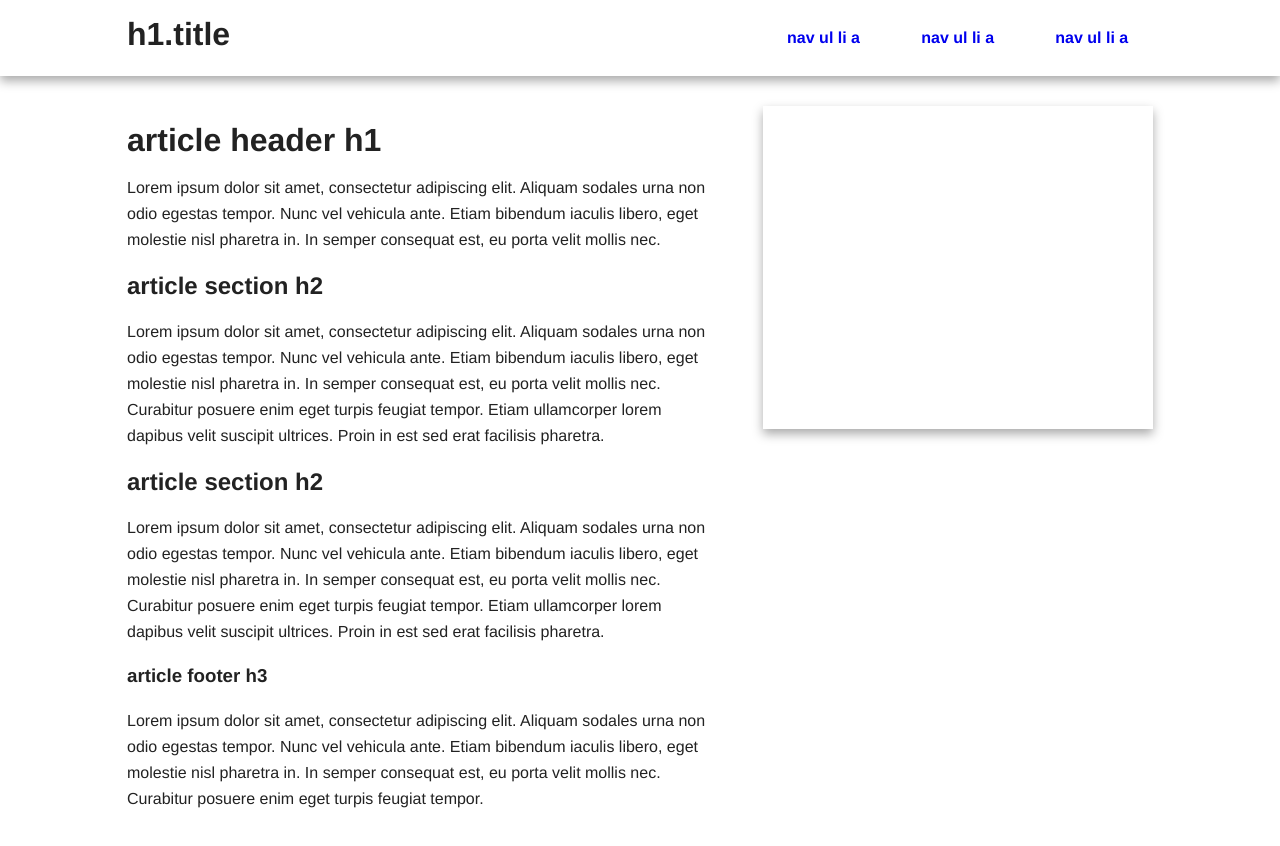
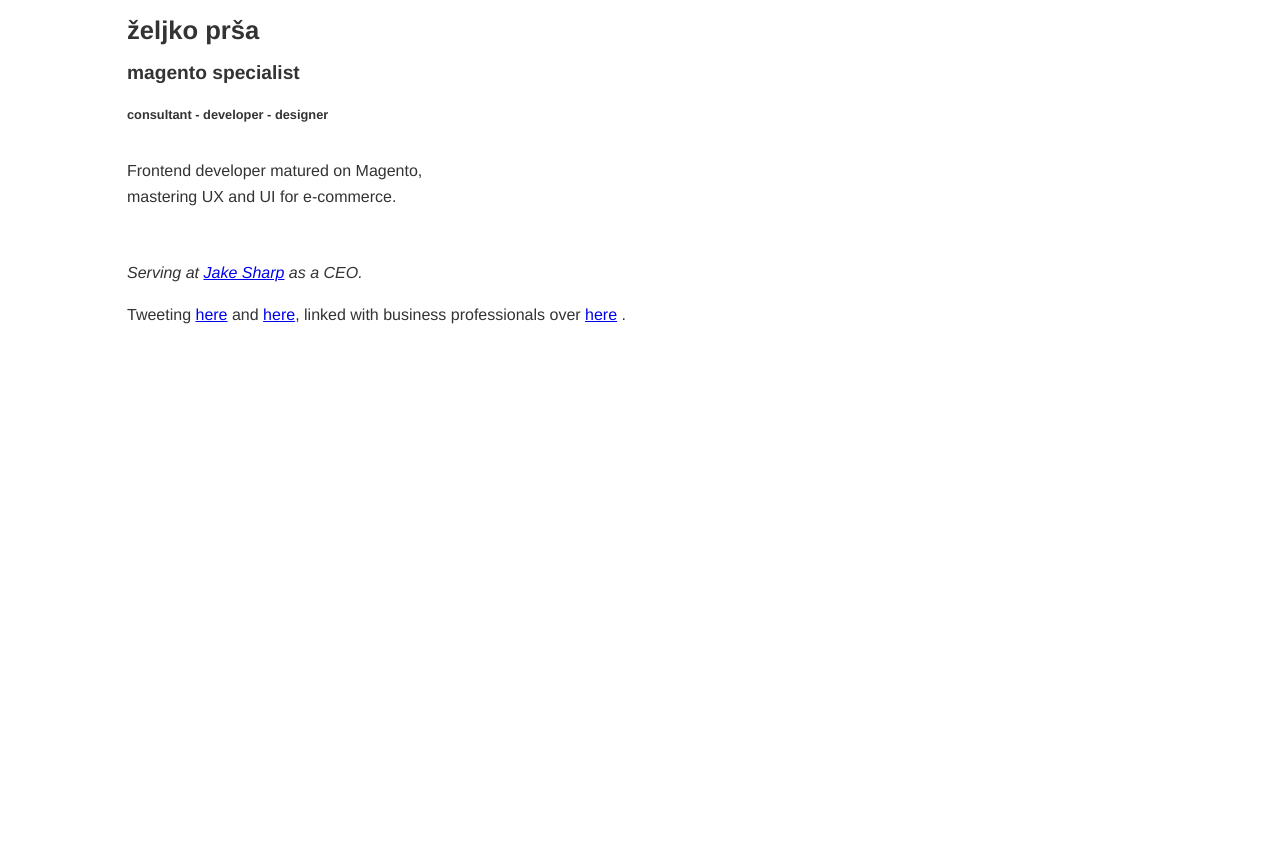
Before and after one commit to zeljkoprsa/zeljkoprsa.github.io, a plain HTML site: page index.html in a window 1280 px wide. After the commit the page ends 800 px from the top, so only its background shows below. Drawn offline with nearby package versions, Linux system fonts and the light colour scheme.

Commit message:
Some good content and styling

```diff
--- a/css/main.css
+++ b/css/main.css
@@ -5,7 +5,7 @@ button,
 input,
 select,
 textarea {
-    color: #222;
+    color: #333;
 }
 
 html {
@@ -134,12 +134,10 @@ nav a:hover {
 }
 
 .main aside {
-    color: white;
     padding: 0px 5% 10px;
 }
 
 .footer-container footer {
-    color: white;
     padding: 20px 0;
 }
 
@@ -216,11 +214,11 @@ nav a:hover {
 
     .header-container,
     .main aside {
-        -webkit-box-shadow: 0 5px 10px #aaa;
-           -moz-box-shadow: 0 5px 10px #aaa;
-                box-shadow: 0 5px 10px #aaa;
+
     }
-
+    .header-container{
+        font-size: 80%;
+    }
 /* ============
     WIDE: Menu
    ============ */
--- a/index.html
+++ b/index.html
@@ -22,50 +22,27 @@
 
         <div class="header-container">
             <header class="wrapper clearfix">
-                <h1 class="title">h1.title</h1>
-                <nav>
-                    <ul>
-                        <li><a href="#">nav ul li a</a></li>
-                        <li><a href="#">nav ul li a</a></li>
-                        <li><a href="#">nav ul li a</a></li>
-                    </ul>
-                </nav>
+                <hgroup>
+                    <h1 class="site-title">željko prša</h1>
+                    <h2 class="site-byline">magento specialist</h2>
+                </hgroup>
+                <strong class="site-byline">consultant - developer - designer</strong>
             </header>
         </div>
 
         <div class="main-container">
             <div class="main wrapper clearfix">
-
                 <article>
-                    <header>
-                        <h1>article header h1</h1>
-                        <p>Lorem ipsum dolor sit amet, consectetur adipiscing elit. Aliquam sodales urna non odio egestas tempor. Nunc vel vehicula ante. Etiam bibendum iaculis libero, eget molestie nisl pharetra in. In semper consequat est, eu porta velit mollis nec.</p>
-                    </header>
-                    <section>
-                        <h2>article section h2</h2>
-                        <p>Lorem ipsum dolor sit amet, consectetur adipiscing elit. Aliquam sodales urna non odio egestas tempor. Nunc vel vehicula ante. Etiam bibendum iaculis libero, eget molestie nisl pharetra in. In semper consequat est, eu porta velit mollis nec. Curabitur posuere enim eget turpis feugiat tempor. Etiam ullamcorper lorem dapibus velit suscipit ultrices. Proin in est sed erat facilisis pharetra.</p>
-                    </section>
-                    <section>
-                        <h2>article section h2</h2>
-                        <p>Lorem ipsum dolor sit amet, consectetur adipiscing elit. Aliquam sodales urna non odio egestas tempor. Nunc vel vehicula ante. Etiam bibendum iaculis libero, eget molestie nisl pharetra in. In semper consequat est, eu porta velit mollis nec. Curabitur posuere enim eget turpis feugiat tempor. Etiam ullamcorper lorem dapibus velit suscipit ultrices. Proin in est sed erat facilisis pharetra.</p>
-                    </section>
-                    <footer>
-                        <h3>article footer h3</h3>
-                        <p>Lorem ipsum dolor sit amet, consectetur adipiscing elit. Aliquam sodales urna non odio egestas tempor. Nunc vel vehicula ante. Etiam bibendum iaculis libero, eget molestie nisl pharetra in. In semper consequat est, eu porta velit mollis nec. Curabitur posuere enim eget turpis feugiat tempor.</p>
-                    </footer>
+                   Frontend developer matured on Magento, <br> mastering UX and UI for e-commerce.
                 </article>
-
-                <aside>
-                    <h3>aside</h3>
-                    <p>Lorem ipsum dolor sit amet, consectetur adipiscing elit. Aliquam sodales urna non odio egestas tempor. Nunc vel vehicula ante. Etiam bibendum iaculis libero, eget molestie nisl pharetra in. In semper consequat est, eu porta velit mollis nec. Curabitur posuere enim eget turpis feugiat tempor. Etiam ullamcorper lorem dapibus velit suscipit ultrices.</p>
-                </aside>
-
             </div> <!-- #main -->
         </div> <!-- #main-container -->
 
         <div class="footer-container">
             <footer class="wrapper">
-                <h3>footer</h3>
+                <em>Serving at <a href="http://jakesharp.co">Jake Sharp</a> as a CEO. </em>
+                <p>Tweeting <a href="http:">here</a> and <a href="#">here</a>,
+                    linked with business professionals over <a href="#">here</a> .</p>
             </footer>
         </div>
 
```
